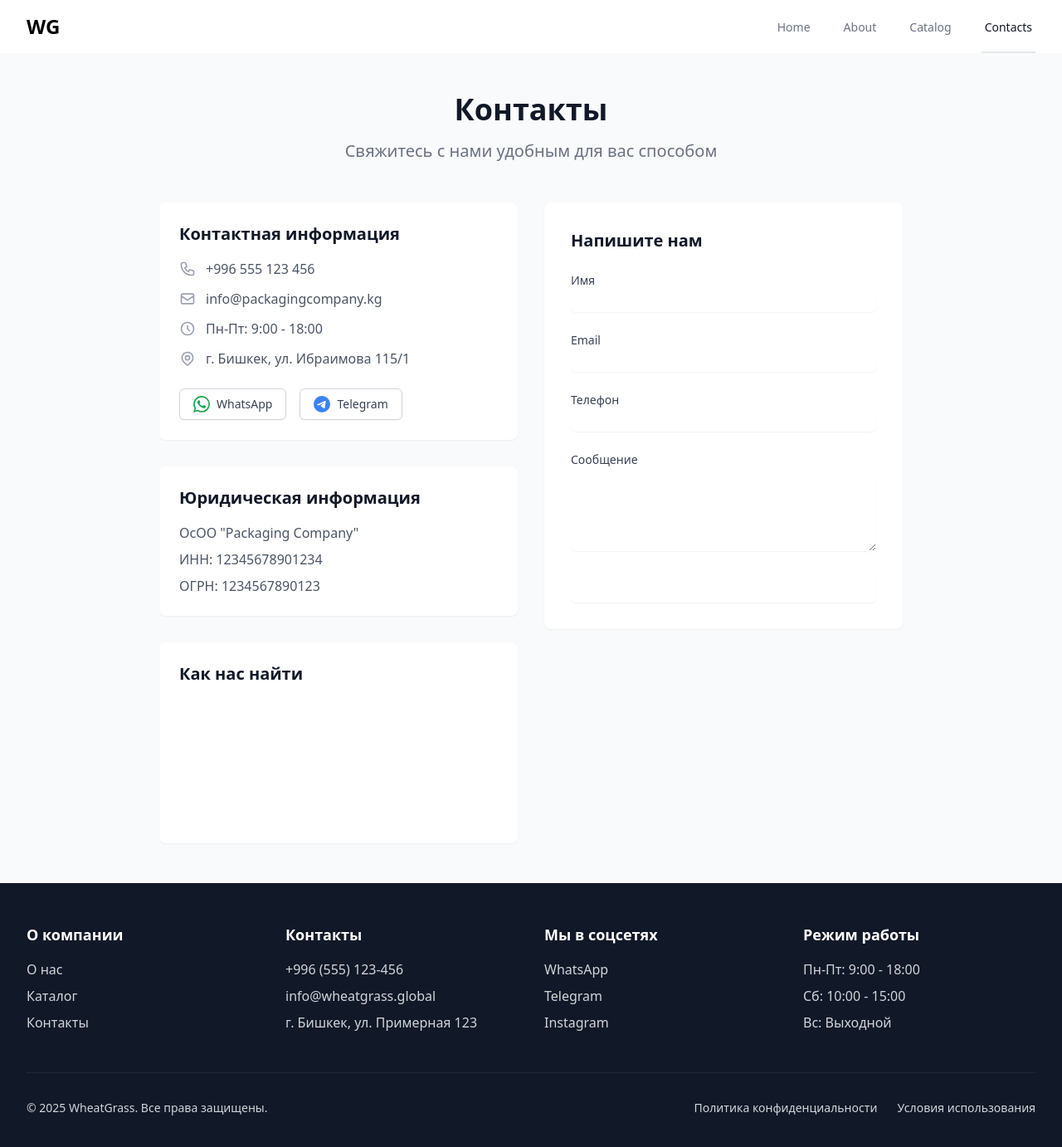
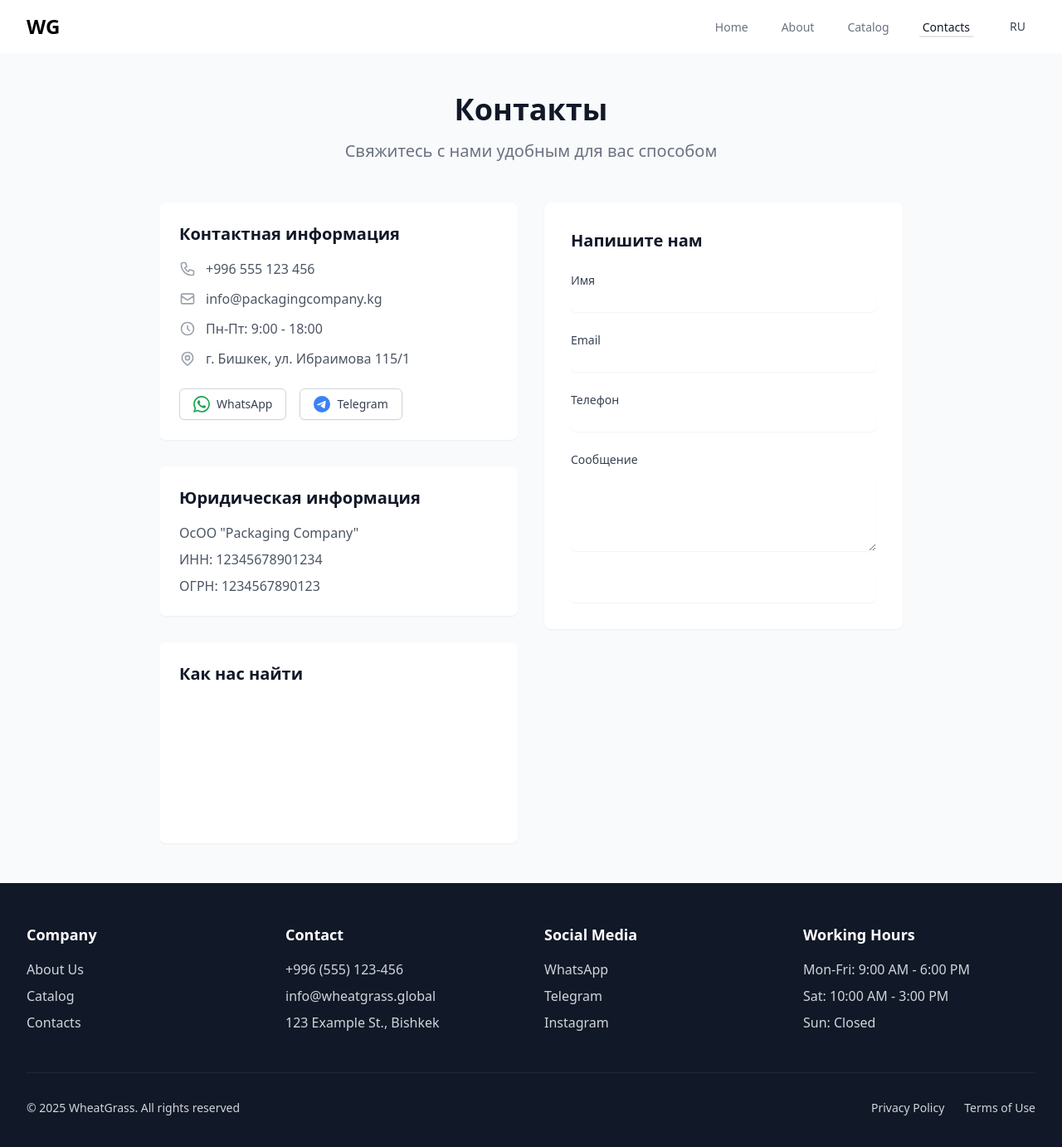
Before and after one commit to achynaliev/wgApp, a React (Vite) app: page /contacts in a window 1280 px wide. Shown: the top 1382 px of the page at 83% size. Built offline with nearby package versions, Linux system fonts and the light colour scheme; grey boxes are pictures that could not be loaded.

Commit message:
added i18 for internalization

```diff
--- a/package.json
+++ b/package.json
@@ -13,10 +13,13 @@
     "@emailjs/browser": "^4.4.1",
     "@reduxjs/toolkit": "^2.8.2",
     "@types/react-redux": "^7.1.34",
+    "i18next": "^25.2.1",
+    "i18next-browser-languagedetector": "^8.1.0",
     "image-webpack-loader": "^8.1.0",
     "next-image-loader": "^3.0.0",
     "react": "^19.1.0",
     "react-dom": "^19.1.0",
+    "react-i18next": "^15.5.2",
     "react-redux": "^9.2.0",
     "react-router-dom": "^7.6.1",
     "react-toastify": "^11.0.5",
--- a/src/App.tsx
+++ b/src/App.tsx
@@ -5,6 +5,9 @@ import { ToastContainer } from 'react-toastify';
 import 'react-toastify/dist/ReactToastify.css';
 import Layout from './shared/components/Layout';
 import AppRouter from './app/router/AppRouter';
+
+// Initialize i18n
+import './shared/i18n/i18n';
 
 const App = () => {
   return (
--- a/src/features/catalog/components/CategoryFilter.tsx
+++ b/src/features/catalog/components/CategoryFilter.tsx
@@ -1,15 +1,17 @@
 import { useAppDispatch, useAppSelector } from '../../../shared/store/hooks';
 import { setSelectedCategory } from '../store/catalogSlice';
 import type { RootState } from '../../../shared/store/store';
+import { useTranslation } from 'react-i18next';
 
 const CategoryFilter = () => {
+  const { t } = useTranslation();
   const dispatch = useAppDispatch();
   const selectedCategory = useAppSelector((state: RootState) => state.catalog.selectedCategory);
   const categories = useAppSelector((state: RootState) => state.catalog.categories);
 
   return (
     <div className="mb-8 bg-white p-6 rounded-lg shadow-sm">
-      <h2 className="text-xl font-semibold text-gray-900 mb-4">Категории</h2>
+      <h2 className="text-xl font-semibold text-gray-900 mb-4">{t('catalog.title')}</h2>
       <div className="flex flex-wrap gap-3">
         {categories.map((category: string) => (
           <button
@@ -21,7 +23,7 @@ const CategoryFilter = () => {
                 : 'bg-gray-50 text-gray-700 hover:bg-gray-100 hover:text-gray-900 border border-gray-200'
             }`}
           >
-            {category}
+            {category === 'Все' ? t('catalog.allCategories') : category}
           </button>
         ))}
       </div>
--- a/src/shared/components/Footer.tsx
+++ b/src/shared/components/Footer.tsx
@@ -1,27 +1,30 @@
 import { Link } from 'react-router-dom';
+import { useTranslation } from 'react-i18next';
 
 const Footer = () => {
+  const { t } = useTranslation();
+
   return (
     <footer className="bg-gray-900 text-gray-300">
       <div className="max-w-7xl mx-auto px-4 sm:px-6 lg:px-8 py-12">
         <div className="grid grid-cols-1 md:grid-cols-4 gap-8">
           {/* Компания */}
           <div className="space-y-4">
-            <h3 className="text-white text-lg font-semibold">О компании</h3>
+            <h3 className="text-white text-lg font-semibold">{t('footer.company.title')}</h3>
             <ul className="space-y-2">
               <li>
                 <Link to="/about" className="hover:text-white transition-colors">
-                  О нас
+                  {t('footer.company.about')}
                 </Link>
               </li>
               <li>
                 <Link to="/catalog" className="hover:text-white transition-colors">
-                  Каталог
+                  {t('footer.company.catalog')}
                 </Link>
               </li>
               <li>
                 <Link to="/contacts" className="hover:text-white transition-colors">
-                  Контакты
+                  {t('footer.company.contacts')}
                 </Link>
               </li>
             </ul>
@@ -29,7 +32,7 @@ const Footer = () => {
 
           {/* Контакты */}
           <div className="space-y-4">
-            <h3 className="text-white text-lg font-semibold">Контакты</h3>
+            <h3 className="text-white text-lg font-semibold">{t('footer.contact.title')}</h3>
             <ul className="space-y-2">
               <li>
                 <a href="tel:+996555123456" className="hover:text-white transition-colors">
@@ -42,14 +45,14 @@ const Footer = () => {
                 </a>
               </li>
               <li>
-                <span>г. Бишкек, ул. Примерная 123</span>
+                <span>{t('footer.contact.address')}</span>
               </li>
             </ul>
           </div>
 
           {/* Социальные сети */}
           <div className="space-y-4">
-            <h3 className="text-white text-lg font-semibold">Мы в соцсетях</h3>
+            <h3 className="text-white text-lg font-semibold">{t('footer.social.title')}</h3>
             <ul className="space-y-2">
               <li>
                 <a
@@ -58,7 +61,7 @@ const Footer = () => {
                   rel="noopener noreferrer"
                   className="hover:text-white transition-colors"
                 >
-                  WhatsApp
+                  {t('footer.social.whatsapp')}
                 </a>
               </li>
               <li>
@@ -68,7 +71,7 @@ const Footer = () => {
                   rel="noopener noreferrer"
                   className="hover:text-white transition-colors"
                 >
-                  Telegram
+                  {t('footer.social.telegram')}
                 </a>
               </li>
               <li>
@@ -78,7 +81,7 @@ const Footer = () => {
                   rel="noopener noreferrer"
                   className="hover:text-white transition-colors"
                 >
-                  Instagram
+                  {t('footer.social.instagram')}
                 </a>
               </li>
             </ul>
@@ -86,11 +89,11 @@ const Footer = () => {
 
           {/* Режим работы */}
           <div className="space-y-4">
-            <h3 className="text-white text-lg font-semibold">Режим работы</h3>
+            <h3 className="text-white text-lg font-semibold">{t('footer.workHours.title')}</h3>
             <ul className="space-y-2">
-              <li>Пн-Пт: 9:00 - 18:00</li>
-              <li>Сб: 10:00 - 15:00</li>
-              <li>Вс: Выходной</li>
+              <li>{t('footer.workHours.weekdays')}</li>
+              <li>{t('footer.workHours.saturday')}</li>
+              <li>{t('footer.workHours.sunday')}</li>
             </ul>
           </div>
         </div>
@@ -98,14 +101,14 @@ const Footer = () => {
         <div className="mt-12 pt-8 border-t border-gray-800">
           <div className="flex flex-col md:flex-row justify-between items-center space-y-4 md:space-y-0">
             <p className="text-sm">
-              © {new Date().getFullYear()} WheatGrass. Все права защищены.
+              © {new Date().getFullYear()} WheatGrass. {t('footer.legal.rights')}
             </p>
             <div className="flex space-x-6">
               <Link to="/privacy" className="text-sm hover:text-white transition-colors">
-                Политика конфиденциальности
+                {t('footer.legal.privacy')}
               </Link>
               <Link to="/terms" className="text-sm hover:text-white transition-colors">
-                Условия использования
+                {t('footer.legal.terms')}
               </Link>
             </div>
           </div>
--- a/src/shared/components/Header.tsx
+++ b/src/shared/components/Header.tsx
@@ -1,17 +1,20 @@
 import { useState } from 'react';
 import { Link, useLocation } from 'react-router-dom';
+import { useTranslation } from 'react-i18next';
+import LanguageSwitcher from './LanguageSwitcher';
 
 const Header = () => {
   const [isMenuOpen, setIsMenuOpen] = useState(false);
   const location = useLocation();
+  const { t } = useTranslation();
 
   const isActive = (path: string) => location.pathname === path;
 
   const navigationItems = [
-    { path: '/', label: 'Home' },
-    { path: '/about', label: 'About' },
-    { path: '/catalog', label: 'Catalog' },
-    { path: '/contacts', label: 'Contacts' },
+    { path: '/', label: t('navigation.home') },
+    { path: '/about', label: t('navigation.about') },
+    { path: '/catalog', label: t('navigation.catalog') },
+    { path: '/contacts', label: t('navigation.contacts') },
   ];
 
   return (
@@ -25,7 +28,8 @@ const Header = () => {
           </div>
 
           {/* Desktop Navigation */}
-          <nav className="hidden sm:ml-6 sm:flex sm:space-x-8">
+          <nav className="hidden sm:ml-6 sm:flex sm:items-center">
+            <div className="flex space-x-8">
               {navigationItems.map(({ path, label }) => (
                 <Link
                   key={path}
@@ -39,14 +43,19 @@ const Header = () => {
                   {label}
                 </Link>
               ))}
+            </div>
+            <div className="ml-8">
+              <LanguageSwitcher />
+            </div>
           </nav>
 
           {/* Mobile menu button */}
           <div className="flex items-center sm:hidden">
+            <LanguageSwitcher />
             <button
               type="button"
               onClick={() => setIsMenuOpen(!isMenuOpen)}
-              className="inline-flex items-center justify-center p-2 rounded-md text-gray-400 hover:text-gray-500 hover:bg-gray-100 focus:outline-none focus:ring-2 focus:ring-inset focus:ring-primary-500"
+              className="ml-2 inline-flex items-center justify-center p-2 rounded-md text-gray-400 hover:text-gray-500 hover:bg-gray-100 focus:outline-none focus:ring-2 focus:ring-inset focus:ring-primary-500"
             >
               <span className="sr-only">Open main menu</span>
               {/* Icon when menu is closed */}
--- /dev/null
+++ b/src/shared/components/LanguageSwitcher.tsx
@@ -0,0 +1,21 @@
+import { useTranslation } from 'react-i18next';
+
+const LanguageSwitcher = () => {
+  const { i18n } = useTranslation();
+
+  const toggleLanguage = () => {
+    const newLang = i18n.language === 'ru' ? 'en' : 'ru';
+    i18n.changeLanguage(newLang);
+  };
+
+  return (
+    <button
+      onClick={toggleLanguage}
+      className="px-3 py-1 rounded-md text-sm font-medium text-gray-700 hover:bg-gray-100 focus:outline-none focus:ring-2 focus:ring-offset-2 focus:ring-primary-500"
+    >
+      {i18n.language === 'ru' ? 'EN' : 'RU'}
+    </button>
+  );
+};
+
+export default LanguageSwitcher;
--- /dev/null
+++ b/src/shared/i18n/i18n.ts
@@ -0,0 +1,28 @@
+import i18n from 'i18next';
+import { initReactI18next } from 'react-i18next';
+import LanguageDetector from 'i18next-browser-languagedetector';
+
+import translationRU from './locales/ru.json';
+import translationEN from './locales/en.json';
+
+const resources = {
+  ru: {
+    translation: translationRU,
+  },
+  en: {
+    translation: translationEN,
+  },
+};
+
+i18n
+  .use(LanguageDetector)
+  .use(initReactI18next)
+  .init({
+    resources,
+    fallbackLng: 'ru',
+    interpolation: {
+      escapeValue: false,
+    },
+  });
+
+export default i18n;
--- /dev/null
+++ b/src/shared/i18n/locales/en.json
@@ -0,0 +1,58 @@
+{
+  "navigation": {
+    "home": "Home",
+    "about": "About",
+    "catalog": "Catalog",
+    "contacts": "Contacts"
+  },
+  "footer": {
+    "company": {
+      "title": "Company",
+      "about": "About Us",
+      "catalog": "Catalog",
+      "contacts": "Contacts"
+    },
+    "contact": {
+      "title": "Contact",
+      "address": "123 Example St., Bishkek"
+    },
+    "social": {
+      "title": "Social Media",
+      "whatsapp": "WhatsApp",
+      "telegram": "Telegram",
+      "instagram": "Instagram"
+    },
+    "workHours": {
+      "title": "Working Hours",
+      "weekdays": "Mon-Fri: 9:00 AM - 6:00 PM",
+      "saturday": "Sat: 10:00 AM - 3:00 PM",
+      "sunday": "Sun: Closed"
+    },
+    "legal": {
+      "rights": "All rights reserved",
+      "privacy": "Privacy Policy",
+      "terms": "Terms of Use"
+    }
+  },
+  "catalog": {
+    "title": "Product Catalog",
+    "subtitle": "Choose a category or browse our entire product range",
+    "requestPrice": "Request Price",
+    "requestingPrice": "Requesting...",
+    "noProducts": "No products in this category yet",
+    "allCategories": "All"
+  },
+  "common": {
+    "loading": "Loading...",
+    "error": "An error occurred",
+    "success": "Success",
+    "send": "Send",
+    "sending": "Sending..."
+  },
+  "notifications": {
+    "priceRequest": {
+      "success": "Price request sent successfully! We will contact you soon.",
+      "error": "An error occurred while sending the request."
+    }
+  }
+}
--- /dev/null
+++ b/src/shared/i18n/locales/ru.json
@@ -0,0 +1,58 @@
+{
+  "navigation": {
+    "home": "Главная",
+    "about": "О компании",
+    "catalog": "Каталог",
+    "contacts": "Контакты"
+  },
+  "footer": {
+    "company": {
+      "title": "О компании",
+      "about": "О нас",
+      "catalog": "Каталог",
+      "contacts": "Контакты"
+    },
+    "contact": {
+      "title": "Контакты",
+      "address": "г. Бишкек, ул. Примерная 123"
+    },
+    "social": {
+      "title": "Мы в соцсетях",
+      "whatsapp": "WhatsApp",
+      "telegram": "Telegram",
+      "instagram": "Instagram"
+    },
+    "workHours": {
+      "title": "Режим работы",
+      "weekdays": "Пн-Пт: 9:00 - 18:00",
+      "saturday": "Сб: 10:00 - 15:00",
+      "sunday": "Вс: Выходной"
+    },
+    "legal": {
+      "rights": "Все права защищены",
+      "privacy": "Политика конфиденциальности",
+      "terms": "Условия использования"
+    }
+  },
+  "catalog": {
+    "title": "Каталог продукции",
+    "subtitle": "Выберите категорию или просмотрите весь ассортимент нашей продукции",
+    "requestPrice": "Запросить цену",
+    "requestingPrice": "Отправка запроса...",
+    "noProducts": "В данной категории пока нет товаров",
+    "allCategories": "Все"
+  },
+  "common": {
+    "loading": "Загрузка...",
+    "error": "Произошла ошибка",
+    "success": "Успешно",
+    "send": "Отправить",
+    "sending": "Отправка..."
+  },
+  "notifications": {
+    "priceRequest": {
+      "success": "Запрос цены отправлен успешно! Мы свяжемся с вами в ближайшее время.",
+      "error": "Произошла ошибка при отправке запроса."
+    }
+  }
+}
```
Also changed, not shown: src/features/catalog/components/ProductCard.tsx (+6 -4 lines), src/features/catalog/pages/CatalogPage.tsx (+6 -4 lines), src/features/catalog/store/catalogSlice.ts (+5 -2 lines), 1 other file (tests, documents, lock files or other folders). Lines whose indentation alone changed are shown as unchanged.
